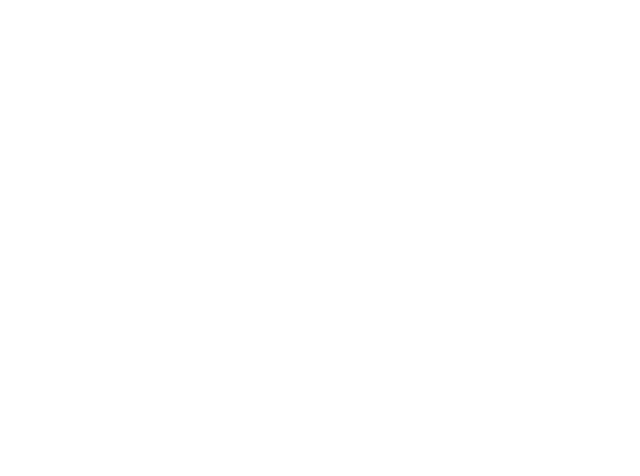
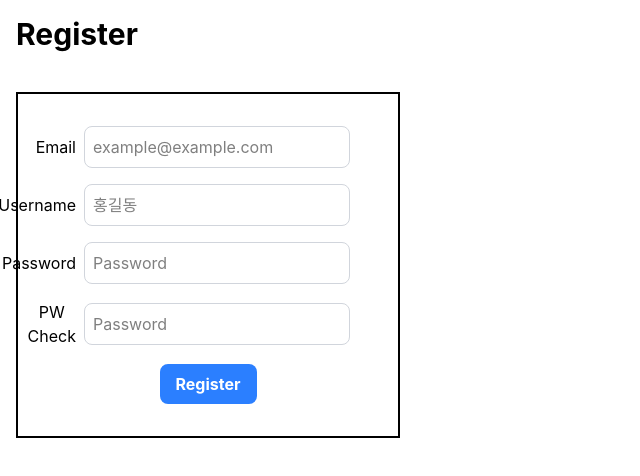
Before and after one commit to alexander050211/yellow-headed-blackbird-frontend, a React (Vite) app: page /register in a window 1280 px wide. Before the commit this address had no page. Shown: the top 476 px of the page, without its empty margins (0-640 px from the left). Built offline with nearby package versions, Linux system fonts and the light colour scheme.

Commit message:
add login, register page skeleton

```diff
--- a/src/App.tsx
+++ b/src/App.tsx
@@ -5,11 +5,15 @@ import { Route, Routes } from 'react-router-dom';
 import Archive from './pages/archive.tsx';
 import Current from './pages/current/index.tsx';
 import Settings from './pages/settings.tsx';
+import Login from './pages/login.tsx';
+import Register from './pages/register.tsx';
 
 export const App = () => {
   return (
     <Routes>
       <Route path="/" element={<Archive />} />
+      <Route path="/login" element={<Login />} />
+      <Route path="/register" element={<Register />} />
       <Route path="/current" element={<Current />} />
       <Route path="/settings" element={<Settings />} />
     </Routes>
--- a/src/index.css
+++ b/src/index.css
@@ -1 +1,17 @@
 @import 'tailwindcss';
+
+.title {
+  @apply text-3xl font-bold;
+}
+
+.textInput {
+  @apply border border-gray-300 rounded-lg p-2;
+}
+
+.button {
+  @apply bg-blue-500 text-white font-bold py-2 px-4 rounded-lg hover:bg-blue-700 transition-all;
+}
+
+.errorMsg {
+  @apply bg-red-400 text-white font-bold p-4;
+}
--- /dev/null
+++ b/src/pages/login.tsx
@@ -0,0 +1,64 @@
+import 'react';
+import { useState } from 'react';
+import { useNavigate } from 'react-router-dom';
+
+export default function Login() {
+  const [email, setEmail] = useState('');
+  const [password, setPassword] = useState('');
+  const [errorMsg, setErrorMsg] = useState('');
+  const navigate = useNavigate();
+
+  function handleSubmit() {
+    function isValid(email: string, password: string) {
+      const emailRegex = /^[^\s@]+@[^\s@]+\.[^\s@]+$/;
+      const isValidEmail = emailRegex.test(email);
+      const isValidPassword = password.length >= 8;
+      return isValidEmail && isValidPassword;
+    }
+
+    if (!isValid(email, password)) {
+      setErrorMsg('Invalid email or password');
+      return;
+    } else {
+      // Login logic (백엔드 준비되면 구현...)
+      navigate('/current');
+    }
+  }
+
+  return (
+    <div className="p-4">
+      <h1 className="title">Login</h1>
+      <section className="mt-10 w-96 border-2 text-center px-12 py-8 space-y-4">
+        <div className="flex justify-end items-center space-x-2">
+          <label htmlFor="email">Email</label>
+          <input
+            className="textInput"
+            type="email"
+            id="email"
+            placeholder="example@example.com"
+            onChange={(e) => {
+              setEmail(e.currentTarget.value);
+            }}
+          />
+        </div>
+
+        <div className="flex justify-end items-center space-x-2">
+          <label htmlFor="password">Password</label>
+          <input
+            className="textInput"
+            type="password"
+            id="password"
+            placeholder="Password"
+            onChange={(e) => {
+              setPassword(e.currentTarget.value);
+            }}
+          />
+        </div>
+        {errorMsg.length > 0 && <div className="errorMsg">{errorMsg}</div>}
+        <button type="submit" onClick={handleSubmit} className="button">
+          Login
+        </button>
+      </section>
+    </div>
+  );
+}
--- /dev/null
+++ b/src/pages/register.tsx
@@ -0,0 +1,94 @@
+import 'react';
+import { useState } from 'react';
+import { useNavigate } from 'react-router-dom';
+
+export default function Register() {
+  const [email, setEmail] = useState('');
+  const [username, setUsername] = useState('');
+  const [password, setPassword] = useState('');
+  const [passwordCheck, setPasswordCheck] = useState('');
+  const [errorMsg, setErrorMsg] = useState('');
+  const navigate = useNavigate();
+
+  function handleSubmit() {
+    function isValid(email: string, password: string) {
+      const emailRegex = /^[^\s@]+@[^\s@]+\.[^\s@]+$/;
+      const isValidEmail = emailRegex.test(email);
+      const isValidUsername = username.length >= 2;
+      const isValidPassword = password.length >= 8;
+      const check = password === passwordCheck;
+      return isValidEmail && isValidPassword && isValidUsername && check;
+    }
+
+    if (!isValid(email, password)) {
+      setErrorMsg(
+        'Invalid input. Username must be at least 2 characters, password must be at least 8 characters, and passwords must match.',
+      );
+      return;
+    } else {
+      // Register logic (백엔드 준비되면 구현...)
+      navigate('/login');
+    }
+  }
+
+  return (
+    <div className="p-4">
+      <h1 className="title">Register</h1>
+      <section className="mt-10 w-96 border-2 text-center px-12 py-8 space-y-4">
+        <div className="flex justify-end items-center space-x-2">
+          <label htmlFor="email">Email</label>
+          <input
+            className="textInput"
+            type="email"
+            id="email"
+            placeholder="example@example.com"
+            onChange={(e) => {
+              setEmail(e.currentTarget.value);
+            }}
+          />
+        </div>
+        <div className="flex justify-end items-center space-x-2">
+          <label htmlFor="email">Username</label>
+          <input
+            className="textInput"
+            type="username"
+            id="username"
+            placeholder="홍길동"
+            onChange={(e) => {
+              setUsername(e.currentTarget.value);
+            }}
+          />
+        </div>
+        <div className="flex justify-end items-center space-x-2">
+          <label htmlFor="password">Password</label>
+          <input
+            className="textInput"
+            type="password"
+            id="password"
+            placeholder="Password"
+            onChange={(e) => {
+              setPassword(e.currentTarget.value);
+            }}
+          />
+        </div>
+
+        <div className="flex justify-end items-center space-x-2">
+          <label htmlFor="password">PW Check</label>
+          <input
+            className="textInput"
+            type="password"
+            id="password"
+            placeholder="Password"
+            onChange={(e) => {
+              setPasswordCheck(e.currentTarget.value);
+            }}
+          />
+        </div>
+        {errorMsg.length > 0 && <div className="errorMsg">{errorMsg}</div>}
+        <button type="submit" onClick={handleSubmit} className="button">
+          Register
+        </button>
+      </section>
+    </div>
+  );
+}
```
